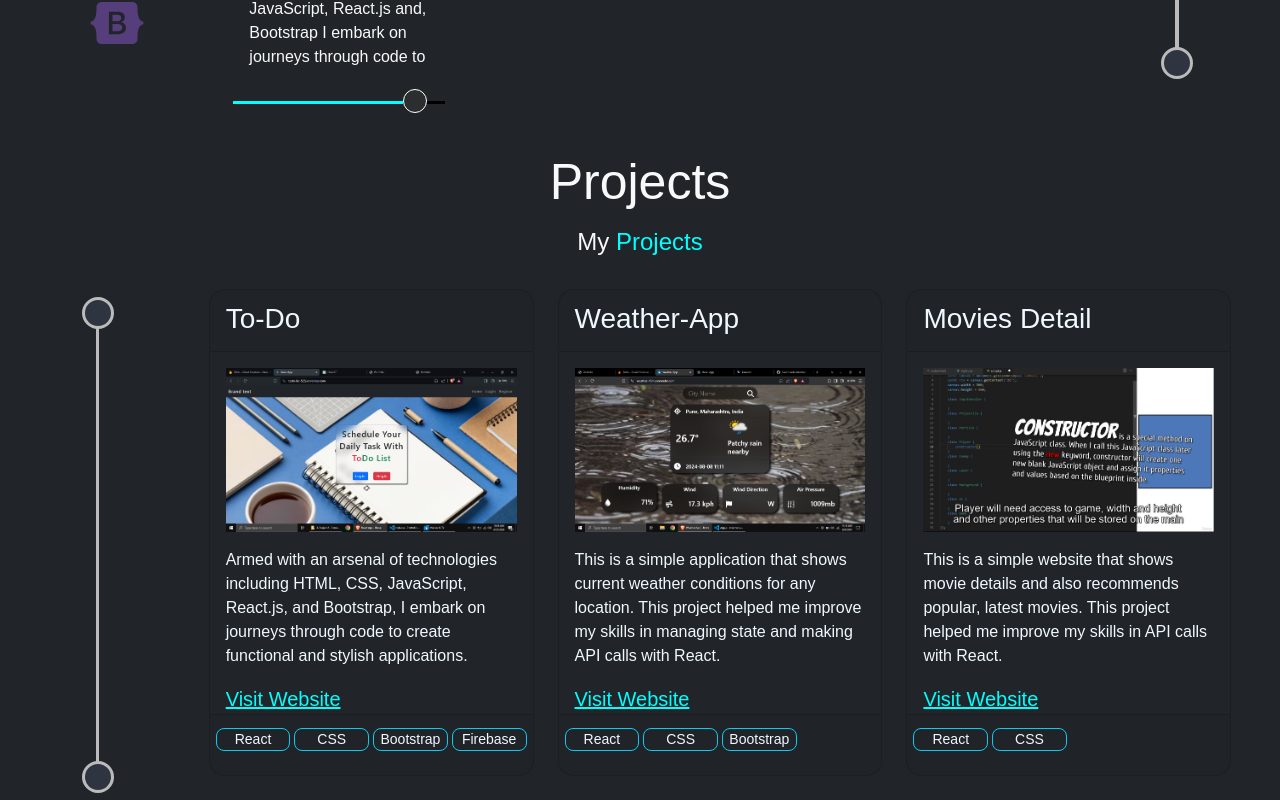
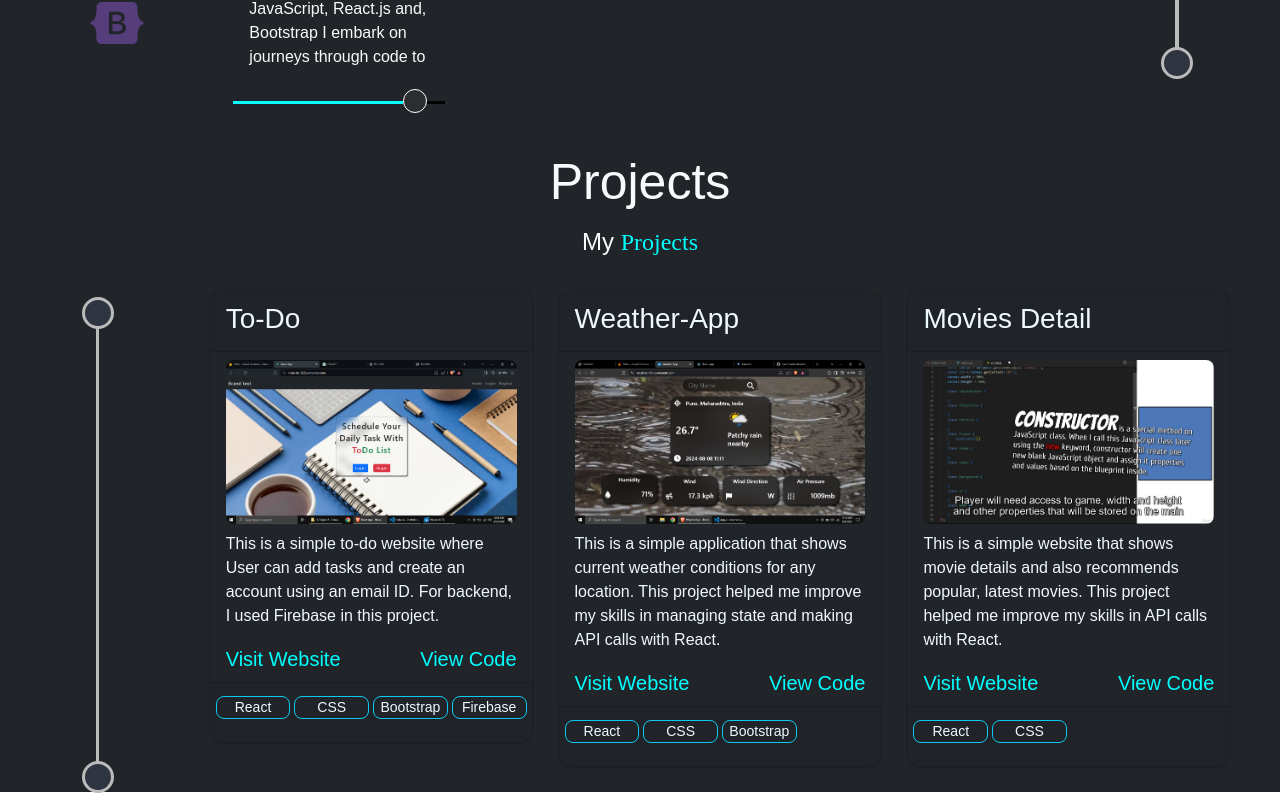
Before and after one commit to Sunil-Harde/Portfolio, a React (Vite) app: page / in a window 1280 px wide. Shown: the part 1253-2053 px from the top of the page. Built offline with nearby package versions, Linux system fonts and the light colour scheme.

Commit message:
Projects Section Done

```diff
--- a/src/Component/Projects/Projects.jsx
+++ b/src/Component/Projects/Projects.jsx
@@ -28,9 +28,12 @@ function Projects() {
                                     </div>
 
                                     <div className='card-body py-0'>
-                                        <img className='my-3' src={data.projectIMG} alt={data.projectName} />
+                                        <img className='my-2 rounded-3' src={data.projectIMG} alt={data.projectName} />
                                         <p>{data.projectDetails}</p>
-                                        <a href={data.projectLink} className=''>Visit Website</a>
+                                        <div className="d-flex justify-content-between mb-2">
+                                            <a href={data.projectLink} className=''>Visit Website</a>
+                                            <a href={data.projectCode} className=''>View Code</a>
+                                        </div>
                                     </div>
 
                                     <div className="card-footer">
--- a/src/Component/Projects/ProjectsData.js
+++ b/src/Component/Projects/ProjectsData.js
@@ -8,9 +8,10 @@ const ProjectsData = [
         "id": 1,
         "projectName": "To-Do",
         "projectIMG": Todo,
-        "projectDetails": "Armed with an arsenal of technologies including HTML, CSS, JavaScript, React.js, and Bootstrap, I embark on journeys through code to create functional and stylish applications.",
+        "projectDetails": " This is a simple to-do website where User can add tasks and create an account using an email ID. For backend, I used Firebase in this project.  ",
         "usedLanguage": ["React", "CSS", "Bootstrap", "Firebase"],  // Array of languages
-        "projectLink": "https://todo-list-523j.onrender.com/"
+        "projectLink": "https://todo-list-523j.onrender.com/",
+        "projectCode": "https://github.com/Sunil-Harde/-ToDo_List",
     },
 
     {
@@ -19,7 +20,8 @@ const ProjectsData = [
         "projectIMG": WeatherApp,
         "projectDetails": "This is a simple application that shows current weather conditions for any location. This project helped me improve my skills in managing state and making API calls with React.",
         "usedLanguage": ["React", "CSS", "Bootstrap"],
-        "projectLink": "https://moviesinfos.netlify.app/"
+        "projectLink": "https://weather-16ms.onrender.com/",
+        "projectCode": "https://github.com/Sunil-Harde/Weather",
     },
 
     {
@@ -28,7 +30,8 @@ const ProjectsData = [
         "projectIMG": Movie,
         "projectDetails": "This is a simple website that shows movie details and also recommends popular, latest movies. This project helped me improve my skills in API calls with React.",
         "usedLanguage": ["React", "CSS"],
-        "projectLink": "https://weather-16ms.onrender.com/"
+        "projectLink": "https://moviesinfos.netlify.app/",
+        "projectCode": "https://github.com/Sunil-Harde/MovieDb",
     },
 ];
 
--- a/src/Component/Projects/projects.css
+++ b/src/Component/Projects/projects.css
@@ -2,19 +2,21 @@
     margin-left: 5rem;
 }
 
-.card{
+.card {
     background: #212121;
     color: aliceblue;
 }
 
-.card-body img{
-    width:100%;
-    height:20%;
+.card-body img {
+    width: 100%;
+    height: 20%;
 }
 
 .card-body a {
-   color: aqua;
-   font-size: 20px;
+    color: aqua;
+    font-size: 20px;
+    text-decoration: none;
+
 }
 
 .lag {
@@ -27,7 +29,7 @@
     max-width: 5rem;
     min-width: 3rem;
     margin-left: -10px;
-    margin-right:-10px;
+    margin-right: -10px;
     margin-top: 5px;
 }
 
@@ -52,10 +54,9 @@
 }
 
 @media (max-width:575px) {
-   .lag p{
-     column-gap: -10rem;
-
-   }
+    .lag p {
+        column-gap: -10rem;
+    }
 }
 
 @media (max-width:470px) {
@@ -64,3 +65,9 @@
         margin-left: 10px !important;
     }
 }
+@media (max-width:370px) {
+    .cards {
+        padding: 0rem;
+        margin-left: 0px !important;
+    }
+}
--- a/src/index.css
+++ b/src/index.css
@@ -4,6 +4,7 @@
 
 .main-heading h4 span {
     color: aqua;
+    font-family: "canveat", cursive;
 }
 
 .right-border1 {
```
